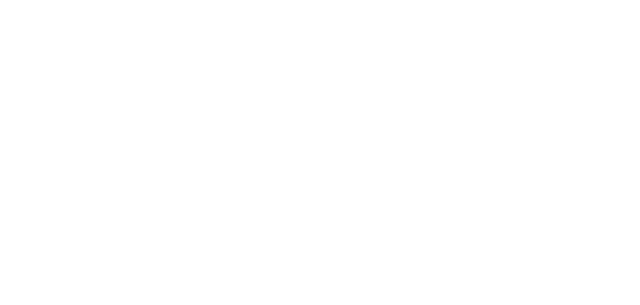
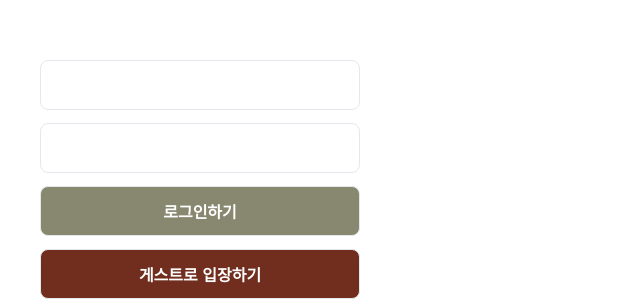
Before and after one commit to Gyeongtori/gyeong-tori, a React (Create React App) app in the folder frontend/: page /login in a window 1280 px wide. Before the commit this address had no page. Shown: the part 495-800 px from the top of the page, without its empty margins (0-640 px from the left). Built offline with nearby package versions, Linux system fonts and the light colour scheme.

Commit message:
feat: 로그인페이지 생성

```diff
--- a/frontend/src/App.js
+++ b/frontend/src/App.js
@@ -5,6 +5,7 @@ import { Routes, Route } from "react-router-dom";
 import Cards from "./pages/Cards";
 import Main from "./pages/Main";
 import Profile from "./pages/Profile";
+import Login from "./pages/Login";
 
 function App() {
   return (
@@ -27,6 +28,7 @@ function App() {
         <Route path="/cards" element={<Cards />} />
         <Route path="/main" element={<Main />} />
         <Route path="/profile" element={<Profile />} />
+        <Route path="/login" element={<Login />} />
       </Routes>
     </div>
   );
--- /dev/null
+++ b/frontend/src/components/Button.js
@@ -0,0 +1,62 @@
+import React from 'react';
+import styled, { css } from 'styled-components';
+
+
+
+// const colorStyles = css`
+//   ${({ props }) => {
+//     return css`
+//       background: ${props.color};
+//       &:active {
+//         background: ${props.activecolor};
+//       }
+//     `;
+//   }}
+// `;
+
+
+const StyledButton = styled.button`
+  /* 공통 스타일 */
+  display: inline-block;
+  outline: none;
+  border: 1px solid #E4E7EC;
+  border-radius: 0.5rem;
+  color: white;
+  font-weight: bold;
+  padding-left: 1rem;
+  padding-right: 1rem;
+  align-items: center;
+  text-align: center;
+  margin:  0.4rem;
+
+  /* 크기 */
+  height: 3.125rem;
+  width: 20rem;
+  font-size: 1rem;
+
+  /* 색상 */
+  ${( props ) => {
+    return css`
+      background: ${props.color};
+      &:active {
+        background: ${props.activecolor};
+      }
+    `;
+  }}
+
+`;
+
+function Button({ children, color, activecolor, ...rest }) {
+  return <StyledButton
+            {...rest}
+            color={color}
+            activecolor={activecolor}
+          >{children}</StyledButton>;
+}
+
+Button.defaultProps = {
+  color: 'white',
+  activecolor : 'white'
+};
+
+export default Button;
--- /dev/null
+++ b/frontend/src/pages/Login.js
@@ -0,0 +1,32 @@
+import React from 'react';
+import styled from 'styled-components';
+
+import Button from '../components/Button';
+
+
+const Login = () => {
+  return (
+    <div>
+      <div></div>
+      <Mobile>
+        <Button></Button>
+        <Button></Button>
+        <Button color="#888870" activecolor="#999966">로그인하기</Button>
+        <Button color='#712E1E' activecolor='#A94C36'>게스트로 입장하기</Button>
+      </Mobile>
+    </div>
+  );
+}
+
+export default Login;
+
+
+const Mobile = styled.div`
+  max-width: 400px;
+  margin-left: auto;
+  margin-right: auto;
+
+  width: 100%;
+  position: fixed;
+  bottom: 0;
+`;
```
